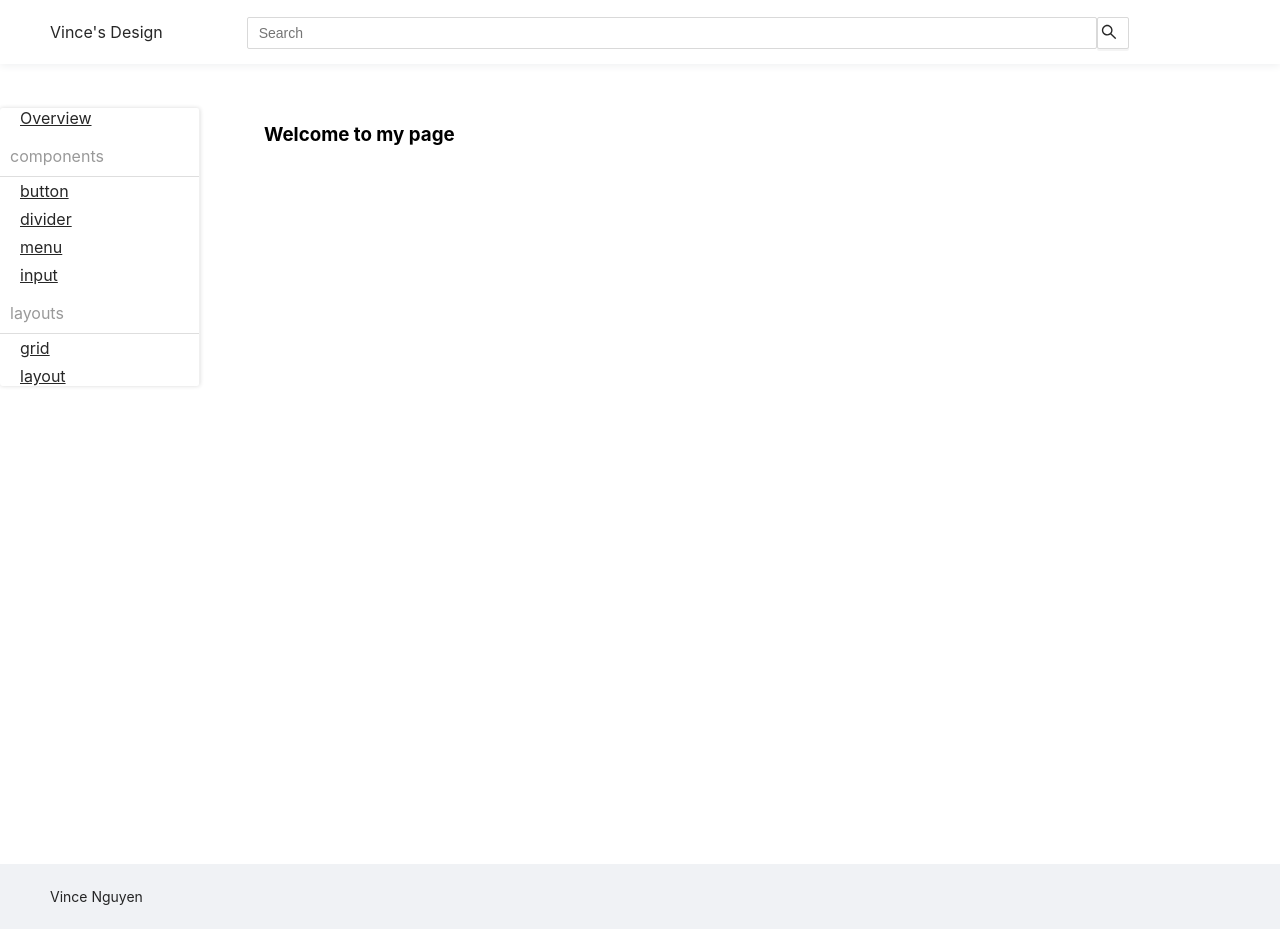
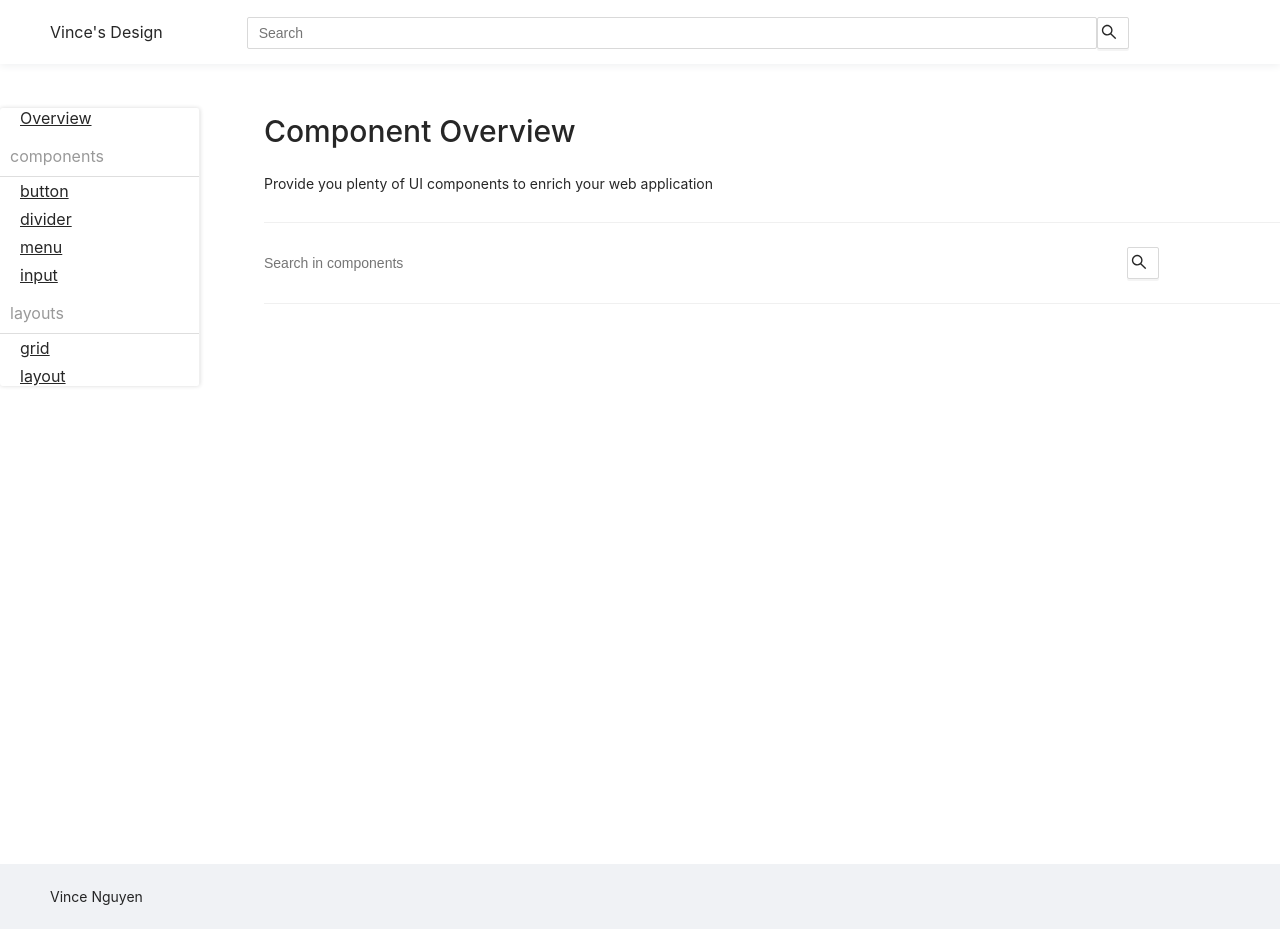
Before and after one commit to VINCENGUYEN-JS/vince-components, a React (Create React App) app: page /overview in a window 1280 px wide. Built offline with nearby package versions, Linux system fonts and the light colour scheme.

Commit message:
add-basic-structure-for-component-overview-page

```diff
--- a/src/App.tsx
+++ b/src/App.tsx
@@ -12,6 +12,7 @@ import { Layout, Row, Col } from "./layout";
 import routes, { CustomRouteObject } from "./routes";
 import Menu, { MenuItem, MenuItemGroup } from "./components/Menu";
 import Input from "./components/Input";
+import "./pages/style/index.scss";
 
 type NavProps = {
   userSearch: string;
--- a/src/components/Input/Input.tsx
+++ b/src/components/Input/Input.tsx
@@ -18,6 +18,8 @@ const Input = (props: InputProps) => {
   const wrapperClassName = `${prefixCls}-group`;
   const addnClassName = `${wrapperClassName}-addon`;
   const groupClassName = `${prefixCls}-group-wrapper`;
+
+  const mergedGroupClassName = classNames(groupClassName, className);
 
   const mergedWrapperClassName = classNames(
     `${prefixCls}-wrapper`,
@@ -41,7 +43,7 @@ const Input = (props: InputProps) => {
     }
   };
   return (
-    <span className={groupClassName}>
+    <span className={mergedGroupClassName}>
       <span className={mergedWrapperClassName}>
         <input
           className={prefixCls}
--- a/src/pages/LayoutExample.tsx
+++ b/src/pages/LayoutExample.tsx
@@ -2,7 +2,7 @@ import * as React from "react";
 
 import { Layout } from "../layout";
 import Divider from "../components/Divider/Divider";
-import "./style/index.scss";
+
 
 const LayoutExample = () => (
   <div className="layout-example">
--- a/src/pages/OverviewExample.tsx
+++ b/src/pages/OverviewExample.tsx
@@ -1,5 +1,18 @@
 import * as React from "react";
 
-const Overview = () => <h1>Welcome to my page</h1>;
+import Divider from "../components/Divider/Divider";
+import Input from "../components/Input";
+
+const Overview = () => (
+  <section className="markdown">
+    <h1>Component Overview</h1>
+    <section className="markdown">
+      <p>Provide you plenty of UI components to enrich your web application</p>
+    </section>
+    <Divider />
+    <Input.Search placeholder="Search in components" />
+    <Divider />
+  </section>
+);
 
 export default Overview;
--- a/src/pages/style/index.scss
+++ b/src/pages/style/index.scss
@@ -30,3 +30,25 @@
     background: #107bcb;
   }
 }
+
+.markdown {
+  color: #000000d9;
+  font-size: 14px;
+  line-height: 2;
+  h1 {
+    margin-top: 8px;
+    margin-bottom: 20px;
+    color: #000000d9;
+    font-weight: 500;
+    font-size: 30px;
+    font-family: Avenir, -apple-system, BlinkMacSystemFont, Segoe UI, Roboto,
+      Helvetica Neue, Arial, Noto Sans, sans-serif, apple color emoji,
+      segoe ui emoji, Segoe UI Symbol, noto color emoji, sans-serif;
+    line-height: 38px;
+  }
+  .input {
+    padding: 0;
+    border: none;
+    outline: none;
+  }
+}
```
